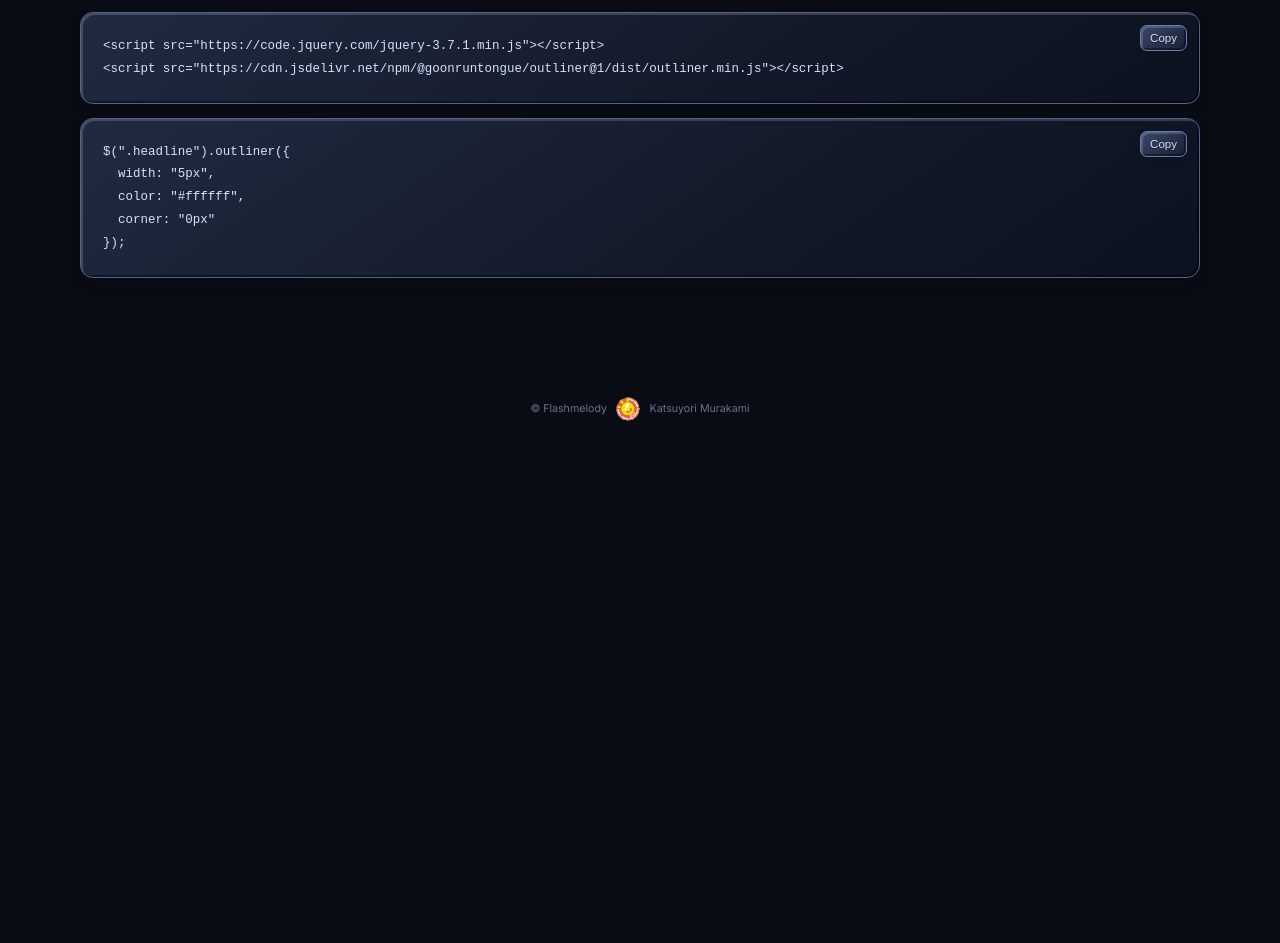
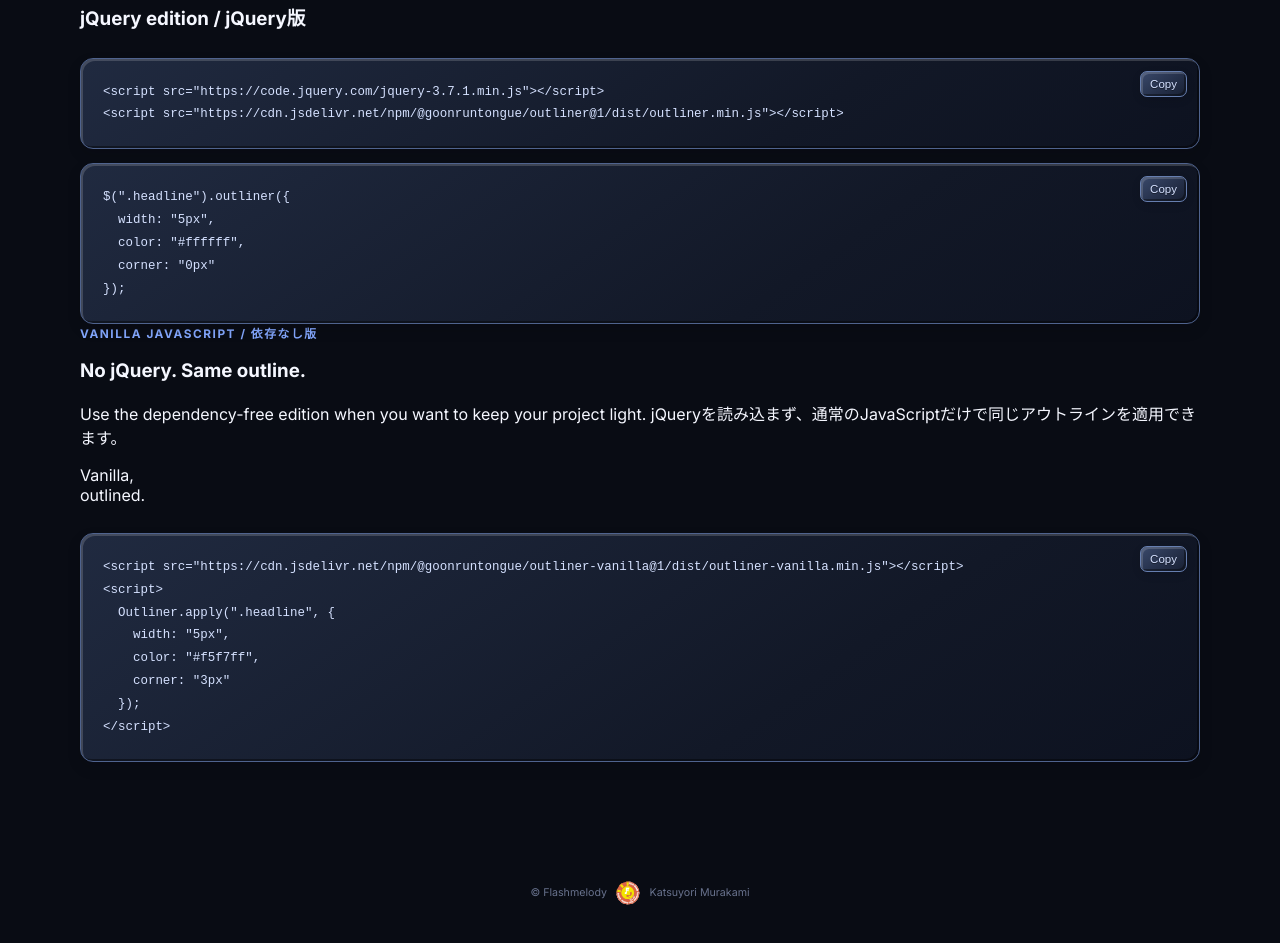
Before and after one commit to goonruntongue/outliner, a website: page index.html in a window 1280 px wide. Shown: the part 1816-2759 px from the top of the page. Before the commit the page ends 2282 px from the top, so only its background shows below. Drawn offline with nearby package versions, Linux system fonts and the light colour scheme; a script that the page names is missing.

Commit message:
Add dependency-free edition and PWA demo

```diff
--- a/index.html
+++ b/index.html
@@ -74,6 +74,7 @@
           <h2 id="install-heading">Use it from a CDN.</h2>
           <p>Load jQuery first, then Outliner. jQueryを先に読み込んでから、Outlinerを読み込みます。</p>
         </div>
+        <h3 class="edition-heading">jQuery edition / jQuery版</h3>
         <div class="code-card">
           <button class="copy-button" type="button" data-copy-target="cdn-code">Copy</button>
           <pre id="cdn-code"><code>&lt;script src="https://code.jquery.com/jquery-3.7.1.min.js"&gt;&lt;/script&gt;
@@ -87,6 +88,25 @@
   corner: "0px"
 });</code></pre>
         </div>
+        <div class="vanilla-preview" aria-labelledby="vanilla-heading">
+          <div>
+            <p class="eyebrow">Vanilla JavaScript / 依存なし版</p>
+            <h3 id="vanilla-heading">No jQuery. Same outline.</h3>
+            <p>Use the dependency-free edition when you want to keep your project light. jQueryを読み込まず、通常のJavaScriptだけで同じアウトラインを適用できます。</p>
+          </div>
+          <p class="vanilla-demo-text" id="vanilla-demo-text">Vanilla,<br>outlined.</p>
+        </div>
+        <div class="code-card">
+          <button class="copy-button" type="button" data-copy-target="vanilla-cdn-code">Copy</button>
+          <pre id="vanilla-cdn-code"><code>&lt;script src="https://cdn.jsdelivr.net/npm/@goonruntongue/outliner-vanilla@1/dist/outliner-vanilla.min.js"&gt;&lt;/script&gt;
+&lt;script&gt;
+  Outliner.apply(".headline", {
+    width: "5px",
+    color: "#f5f7ff",
+    corner: "3px"
+  });
+&lt;/script&gt;</code></pre>
+        </div>
       </section>
     </main>
     <footer>
@@ -97,6 +117,7 @@
 
     <script src="https://code.jquery.com/jquery-3.7.1.min.js"></script>
     <script src="https://cdn.jsdelivr.net/npm/@goonruntongue/outliner@1/dist/outliner.min.js"></script>
+    <script src="dist/outliner-vanilla.js?v=1.0.0"></script>
     <script src="demo/script.js?v=1.0.1"></script>
     <script>
       if ('serviceWorker' in navigator) {
```
Also changed, not shown: README.md.
